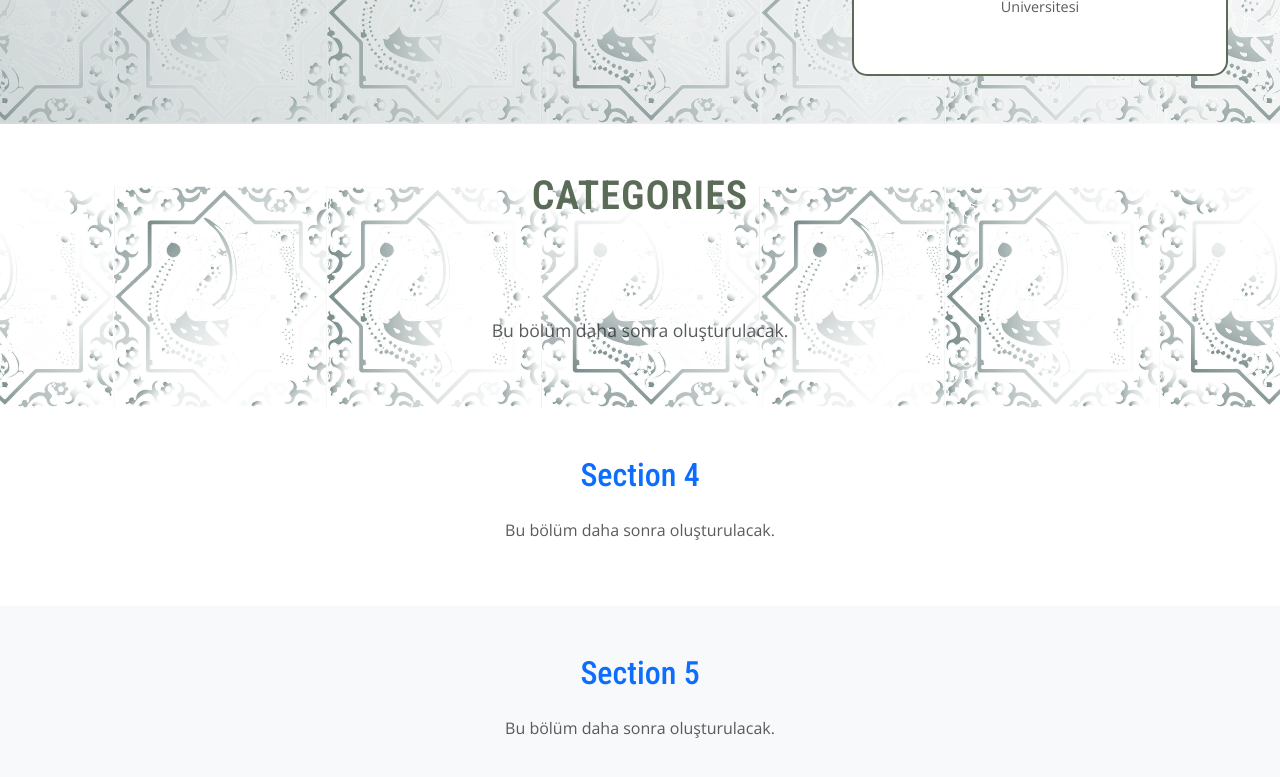
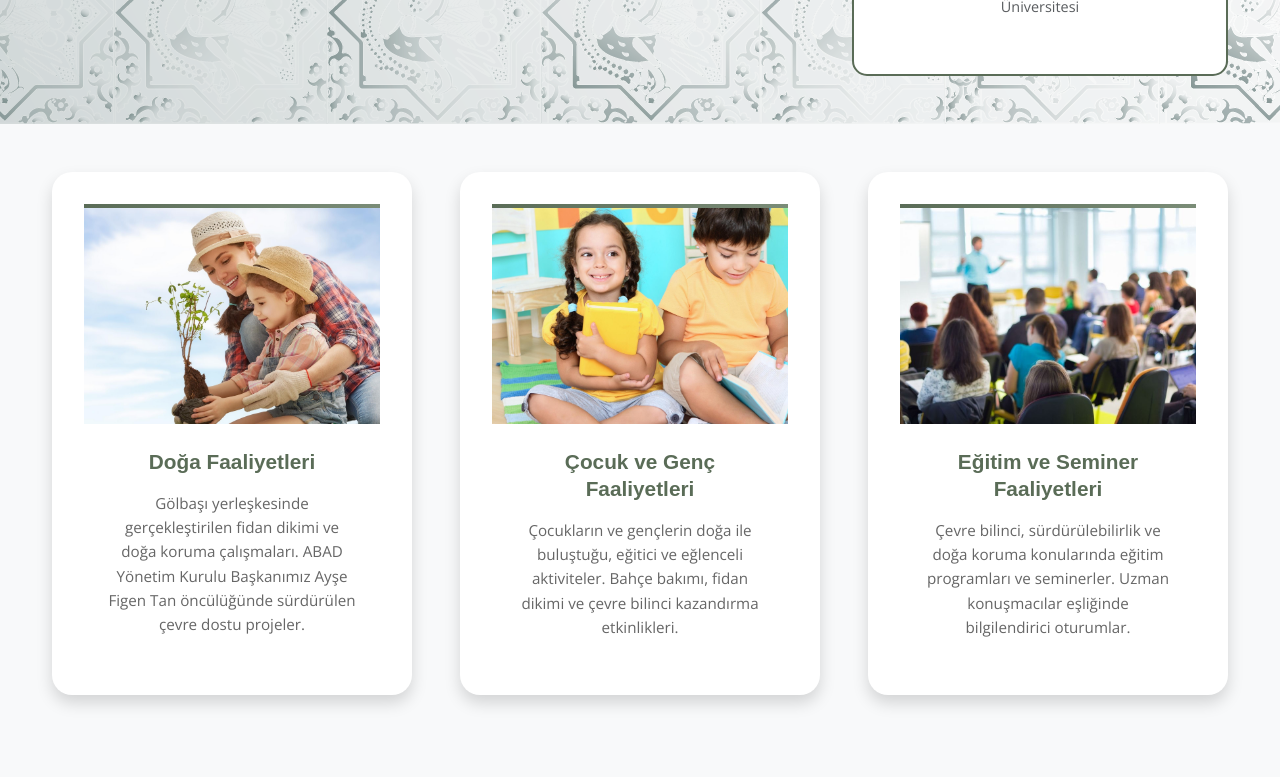
Before and after one commit to enesbugracengiz/abad, a React (Vite) app: page / in a window 1280 px wide. Shown: the part 1540-2317 px from the top of the page. Built offline with nearby package versions, Linux system fonts and the light colour scheme.

Commit message:
Düzenlemeler yapıldı.

```diff
--- a/src/components/Categories.jsx
+++ b/src/components/Categories.jsx
@@ -1,51 +1,149 @@
 import React from "react";
-import { Container, Row, Col } from "react-bootstrap";
+import { Container, Row, Col, Card } from "react-bootstrap";
 
 const Categories = () => {
+  const categories = [
+    {
+      id: 1,
+      title: "Doğa Faaliyetleri",
+      image: "/src/assets/images/doga-faaliyetleri.jpg",
+      description:
+        "Gölbaşı yerleşkesinde gerçekleştirilen fidan dikimi ve doğa koruma çalışmaları. ABAD Yönetim Kurulu Başkanımız Ayşe Figen Tan öncülüğünde sürdürülen çevre dostu projeler.",
+    },
+    {
+      id: 2,
+      title: "Çocuk ve Genç Faaliyetleri",
+      image: "/src/assets/images/cocuk-ve-genc-faaliyetleri.jpg",
+      description:
+        "Çocukların ve gençlerin doğa ile buluştuğu, eğitici ve eğlenceli aktiviteler. Bahçe bakımı, fidan dikimi ve çevre bilinci kazandırma etkinlikleri.",
+    },
+    {
+      id: 3,
+      title: "Eğitim ve Seminer Faaliyetleri",
+      image: "/src/assets/images/seminer-ve-egitim-abad-anadolu-bilgleri.jpg",
+      description:
+        "Çevre bilinci, sürdürülebilirlik ve doğa koruma konularında eğitim programları ve seminerler. Uzman konuşmacılar eşliğinde bilgilendirici oturumlar.",
+    },
+  ];
+
   return (
     <section
-      className="py-5"
+      className="py-5 position-relative"
       style={{
+        backgroundColor: "#f8f9fa",
         backgroundImage: `url("/src/assets/genel/arayuzver2-19.png")`,
         backgroundRepeat: "repeat-x",
         backgroundPosition: "bottom",
-        backgroundSize: "auto",
-        paddingBottom: "120px",
+        paddingTop: "60px",
+        paddingBottom: "250px",
+        marginBottom: "40px",
+        minHeight: "800px",
       }}
     >
-      <Container style={{ maxWidth: "1200px" }}>
-        <Row className="mb-5">
-          <Col>
-            <h2
-              className="text-center fw-semibold mb-5"
-              style={{
-                fontSize: "2.5rem",
-                color: "#5a6c57",
-                letterSpacing: "1px",
-              }}
-            >
-              CATEGORIES
-            </h2>
-          </Col>
-        </Row>
-
-        <Row className="justify-content-center">
-          <Col xs={12} lg={10}>
-            <div className="text-center">
-              <p
-                className="text-muted"
+      <Container
+        style={{ maxWidth: "1200px", position: "relative", zIndex: 2 }}
+      >
+        {/* Kategori kartları */}
+        <Row
+          className="justify-content-center g-5"
+          style={{ marginBottom: "100px", paddingBottom: "30px" }}
+        >
+          {categories.map((category) => (
+            <Col key={category.id} xs={12} md={6} lg={4} className="mb-5">
+              <Card
+                className="h-100 border-0 shadow"
                 style={{
-                  fontSize: "1.1rem",
-                  lineHeight: "1.6",
-                  fontFamily: "Open Sans, sans-serif"
+                  borderRadius: "20px",
+                  overflow: "hidden",
+                  transition: "all 0.3s ease",
+                  backgroundColor: "white",
+                  border: "2px solid #e8f5e8",
+                }}
+                onMouseEnter={(e) => {
+                  e.currentTarget.style.transform = "translateY(-8px)";
+                  e.currentTarget.style.boxShadow =
+                    "0 15px 40px rgba(90, 108, 87, 0.2)";
+                  e.currentTarget.style.borderColor = "#5a6c57";
+                }}
+                onMouseLeave={(e) => {
+                  e.currentTarget.style.transform = "translateY(0)";
+                  e.currentTarget.style.boxShadow =
+                    "0 5px 20px rgba(0,0,0,0.1)";
+                  e.currentTarget.style.borderColor = "#e8f5e8";
                 }}
               >
-                Bu bölüm daha sonra oluşturulacak.
-              </p>
-            </div>
-          </Col>
+                {/* Görsel bölümü */}
+                <div
+                  className="position-relative"
+                  style={{
+                    height: "220px",
+                    overflow: "hidden",
+                  }}
+                >
+                  <Card.Img
+                    variant="top"
+                    src={category.image}
+                    style={{
+                      height: "100%",
+                      width: "100%",
+                      objectFit: "cover",
+                      transition: "transform 0.3s ease",
+                    }}
+                    onMouseEnter={(e) => {
+                      e.target.style.transform = "scale(1.05)";
+                    }}
+                    onMouseLeave={(e) => {
+                      e.target.style.transform = "scale(1)";
+                    }}
+                  />
+                  {/* Üstte yeşil çerçeve efekti */}
+                  <div
+                    style={{
+                      position: "absolute",
+                      top: "0",
+                      left: "0",
+                      right: "0",
+                      height: "4px",
+                      background:
+                        "linear-gradient(90deg, #5a6c57 0%, #7a8c77 100%)",
+                    }}
+                  ></div>
+                </div>
+
+                <Card.Body className="p-4">
+                  <Card.Title
+                    className="text-center mb-3"
+                    style={{
+                      color: "#5a6c57",
+                      fontSize: "1.3rem",
+                      fontWeight: "600",
+                      fontFamily: "Poppins, sans-serif",
+                      lineHeight: "1.3",
+                    }}
+                  >
+                    {category.title}
+                  </Card.Title>
+
+                  <Card.Text
+                    className="text-center"
+                    style={{
+                      color: "#666",
+                      fontSize: "0.95rem",
+                      lineHeight: "1.6",
+                      fontFamily: "Open Sans, sans-serif",
+                    }}
+                  >
+                    {category.description}
+                  </Card.Text>
+                </Card.Body>
+              </Card>
+            </Col>
+          ))}
         </Row>
       </Container>
+
+      {/* Alt boşluk arkaplan görseli için - Çakışmayı önlemek için ek boşluk */}
+      <div style={{ height: "80px" }}></div>
     </section>
   );
 };
```
Also changed, not shown: src/assets/images/seminer-ve-egitim-abad-anadolu-bilgleri.jpg (added).
